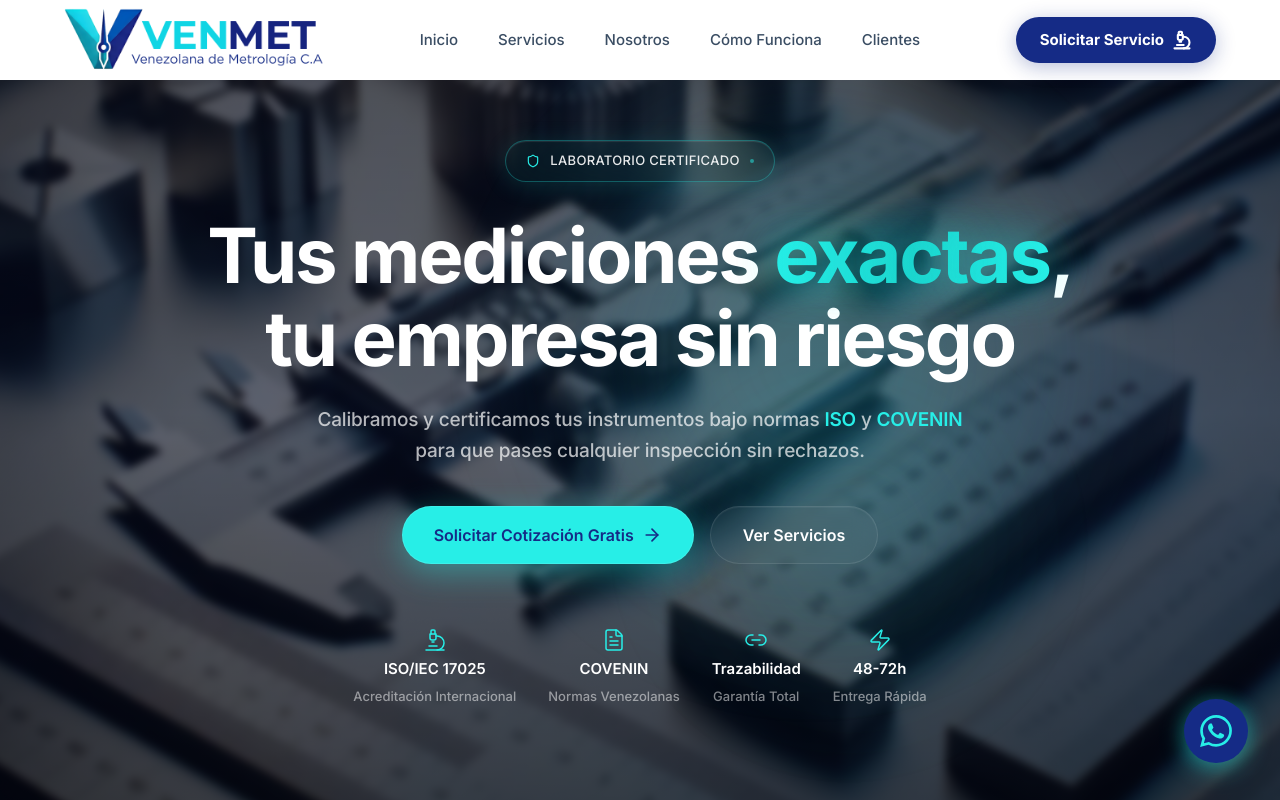
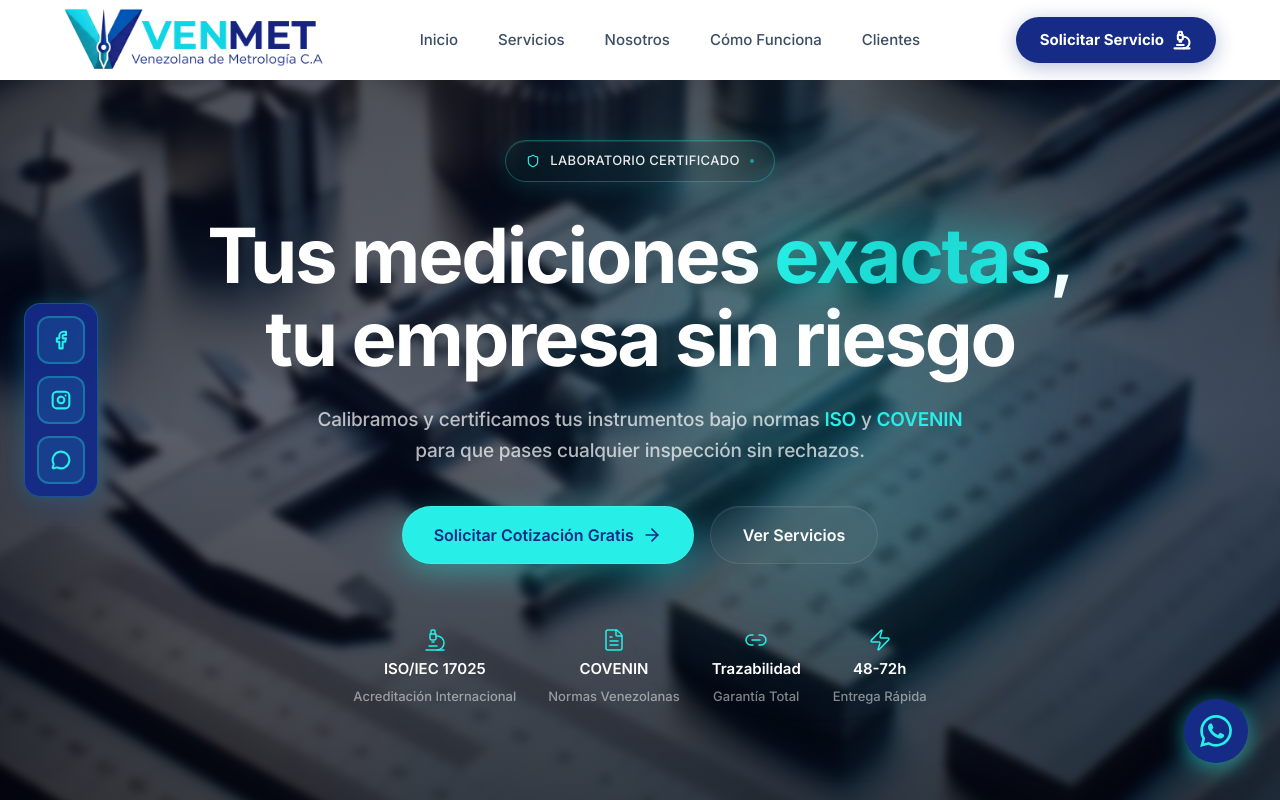
Before and after one commit to juniorbelandria/venmet, a Next.js app: page / in a window 1280 px wide. Shown: the top 800 px of the page. Built offline with nearby package versions, Linux system fonts and the light colour scheme.

Commit message:
Agregar barra flotante de redes sociales en lado izquierdo

```diff
--- a/app/page.js
+++ b/app/page.js
@@ -16,6 +16,7 @@ import CTAFinalSection from '@/components/CTAFinalSection'
 import FormularioSection from '@/components/FormularioSection'
 import Footer from '@/components/Footer'
 import WhatsAppButton from '@/components/WhatsAppButton'
+import SocialBar from '@/components/SocialBar'
 // import ExitPopup from '@/components/ExitPopup'
 
 export default function Home() {
@@ -37,6 +38,7 @@ export default function Home() {
       <CTAFinalSection />
       <FormularioSection />
       <Footer />
+      <SocialBar />
       <WhatsAppButton />
       {/* <ExitPopup /> */}
     </main>
--- /dev/null
+++ b/components/SocialBar.jsx
@@ -0,0 +1,114 @@
+'use client'
+
+import { useState } from 'react'
+import { Facebook, Instagram, MessageCircle } from 'lucide-react'
+
+export default function SocialBar() {
+  const [hoveredIcon, setHoveredIcon] = useState(null)
+
+  const socialLinks = [
+    {
+      name: 'Facebook',
+      icon: Facebook,
+      url: 'https://facebook.com/venmet',
+      color: '#1877F2'
+    },
+    {
+      name: 'Instagram',
+      icon: Instagram,
+      url: 'https://instagram.com/venmet',
+      color: '#E4405F'
+    },
+    {
+      name: 'WhatsApp',
+      icon: MessageCircle,
+      url: 'https://wa.me/584242049381',
+      color: '#25D366'
+    }
+  ]
+
+  return (
+    <div className="fixed left-6 top-1/2 -translate-y-1/2 z-50 hidden lg:block">
+      <div
+        className="flex flex-col gap-3 p-3 rounded-2xl backdrop-blur-md"
+        style={{
+          background: 'rgba(21, 43, 134, 0.95)',
+          boxShadow: '0 8px 32px rgba(21, 43, 134, 0.3), 0 0 20px rgba(39, 238, 231, 0.2)',
+          border: '1px solid rgba(39, 238, 231, 0.2)'
+        }}
+      >
+        {socialLinks.map((social, index) => {
+          const Icon = social.icon
+          const isHovered = hoveredIcon === social.name
+
+          return (
+            <div key={social.name} className="relative">
+              {/* Tooltip */}
+              {isHovered && (
+                <div
+                  className="absolute left-full ml-4 px-4 py-2 text-white text-[13px] font-['Inter'] font-semibold rounded-lg whitespace-nowrap shadow-xl animate-fadeInLeft"
+                  style={{
+                    background: '#152b86',
+                    top: '50%',
+                    transform: 'translateY(-50%)'
+                  }}
+                >
+                  {social.name}
+                  <div
+                    className="absolute right-full top-1/2 -translate-y-1/2 w-0 h-0"
+                    style={{
+                      borderTop: '6px solid transparent',
+                      borderBottom: '6px solid transparent',
+                      borderRight: '6px solid #152b86'
+                    }}
+                  />
+                </div>
+              )}
+
+              {/* Botón */}
+              <a
+                href={social.url}
+                target="_blank"
+                rel="noopener noreferrer"
+                onMouseEnter={() => setHoveredIcon(social.name)}
+                onMouseLeave={() => setHoveredIcon(null)}
+                className="flex items-center justify-center w-12 h-12 rounded-xl transition-all duration-300 hover:scale-110 group"
+                style={{
+                  background: isHovered ? '#27eee7' : 'rgba(39, 238, 231, 0.1)',
+                  border: isHovered ? '2px solid #27eee7' : '2px solid rgba(39, 238, 231, 0.3)',
+                  boxShadow: isHovered ? '0 6px 20px rgba(39, 238, 231, 0.4)' : 'none'
+                }}
+              >
+                <Icon
+                  size={20}
+                  strokeWidth={2.5}
+                  className="transition-colors duration-300"
+                  style={{
+                    color: isHovered ? '#152b86' : '#27eee7'
+                  }}
+                />
+              </a>
+            </div>
+          )
+        })}
+      </div>
+
+      <style jsx>{`
+        @keyframes fadeInLeft {
+          from {
+            opacity: 0;
+            transform: translateY(-50%) translateX(-10px);
+          }
+          to {
+            opacity: 1;
+            transform: translateY(-50%) translateX(0);
+          }
+        }
+
+        .animate-fadeInLeft {
+          animation: fadeInLeft 0.3s ease-out;
+        }
+      `}</style>
+    </div>
+  )
+}
```
